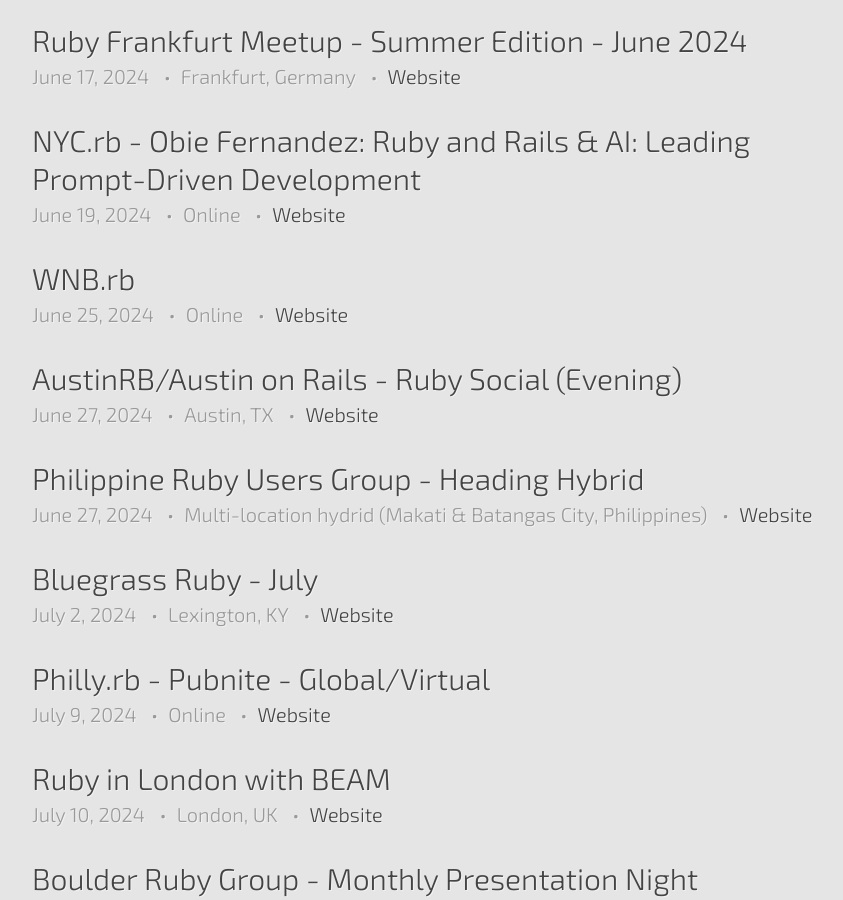
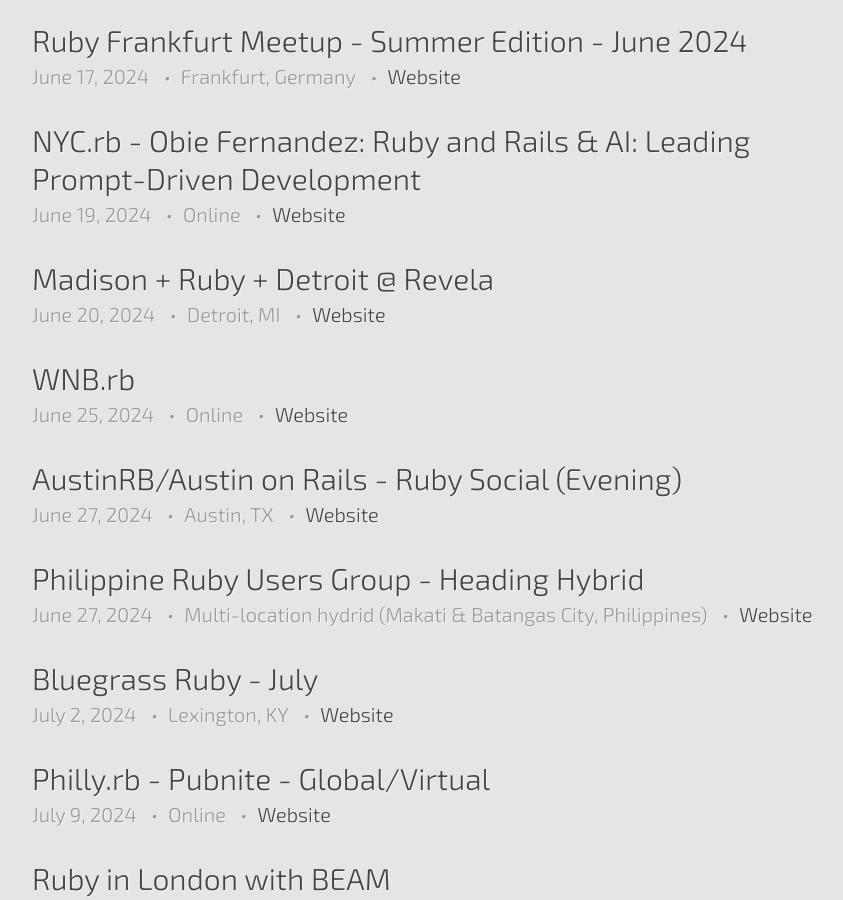
Before and after one commit to ruby-conferences/ruby-conferences.github.io, a Jekyll site: the page built from meetups/index.html, in a window 1280 px wide and 900 px high, scrolled down 1040 px. Shown: the whole window, without its empty margins (208-1051 px from the left). Built offline with Jekyll 4.4.1, drawn with Linux system fonts in a browser that asks for light colours.

Commit message:
Add Madison + Ruby + Detroit @Revela meetup (#655)

```diff
--- a/_data/meetups.yml
+++ b/_data/meetups.yml
@@ -607,6 +607,13 @@
   end_time: 19:00:00 EDT
   url: https://www.meetup.com/nyc-rb/events/300339701
 
+- name: Madison + Ruby + Detroit @ Revela
+  location: Detroit, MI
+  date: 2024-06-20
+  start_time: 18:00:00 EDT
+  end_time: 19:30:00 EDT
+  url: https://lu.ma/p53lc1vp
+
 - name: Philly.rb - Pubnite - Global/Virtual
   location: Online
   date: 2024-07-09
```
